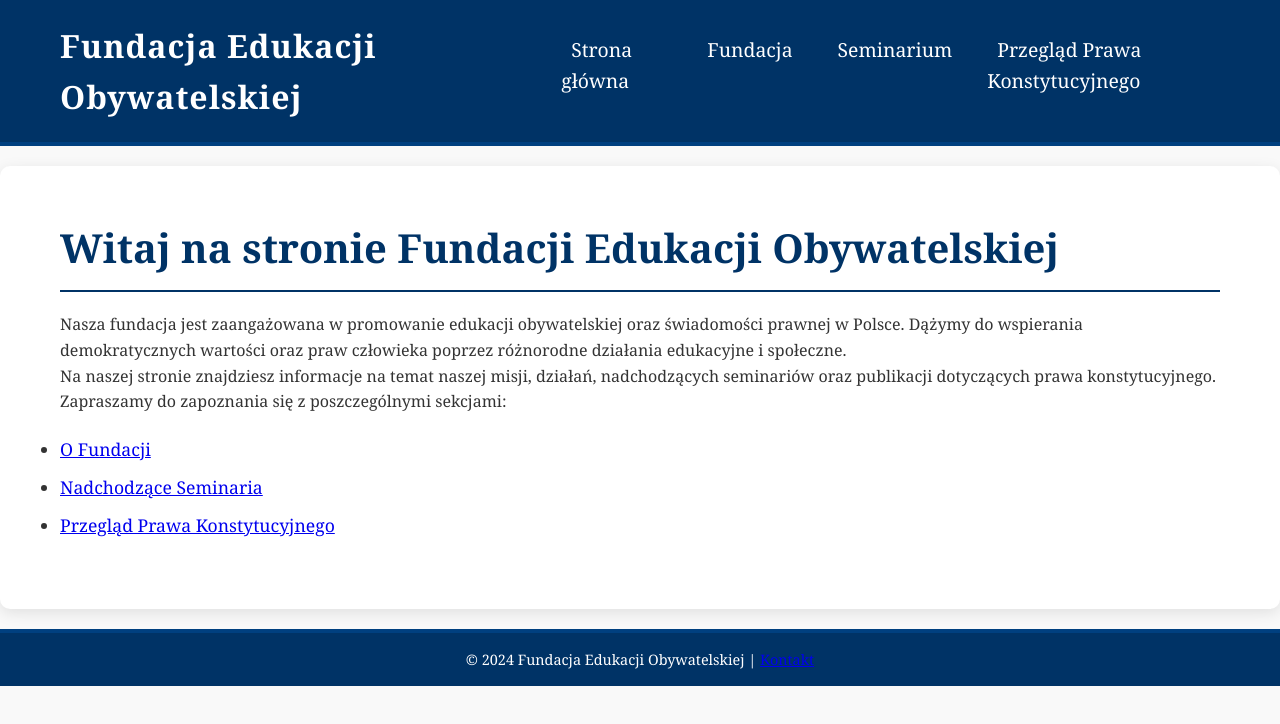
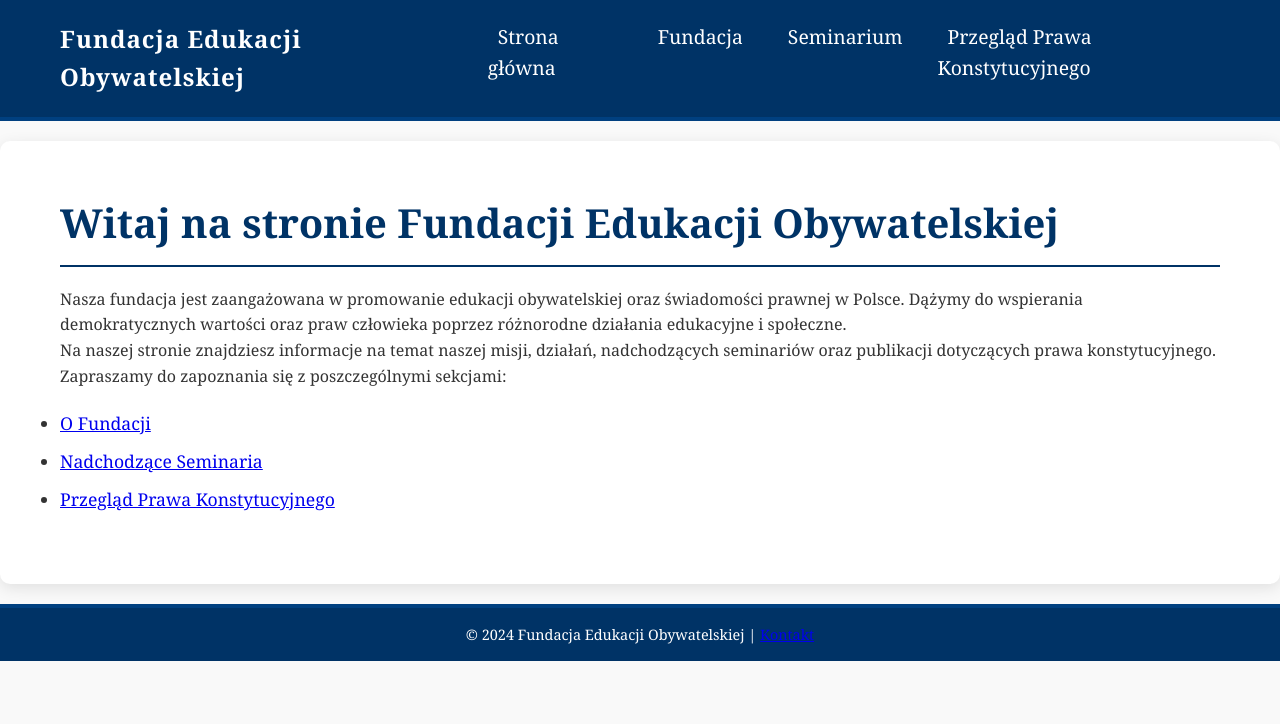
Before and after one commit to slowniczek/strona, a plain HTML site: page index.html in a window 1280 px wide. Drawn offline with Linux system fonts and the light colour scheme.

Commit message:
Update style.css

```diff
--- a/style.css
+++ b/style.css
@@ -34,7 +34,7 @@ header .container {
 }
 
 .logo h1 {
-    font-size: 2em; /* Większy, wyraźniejszy nagłówek */
+    font-size: 1.5em; /* Większy, wyraźniejszy nagłówek */
     font-weight: bold;
     letter-spacing: 1px;
 }
```
